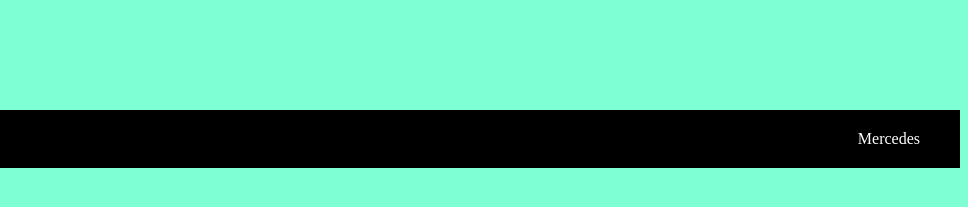
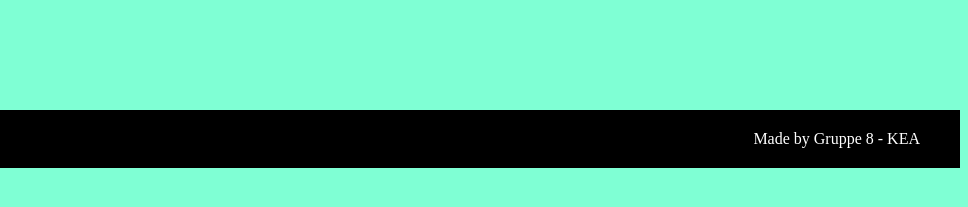
Before and after one commit to magnusdalkvist/bilprojekt, a plain HTML site: page mercedes.html in a window 1280 px wide. Shown: the part 197-404 px from the top of the page, 312-1280 px from the left. Drawn offline with Linux system fonts and the light colour scheme; files that its build step writes are made by us from their sources.

Commit message:
footer i mercedes

```diff
--- a/mercedes.html
+++ b/mercedes.html
@@ -15,6 +15,6 @@
       controls
       src="http://peujatkea.dk/kea/05_indhold/img_8694.mp4"
     ></video>
-    <footer>Mercedes</footer>
+    <footer>Made by Gruppe 8 - KEA</footer>
   </body>
 </html>
```
